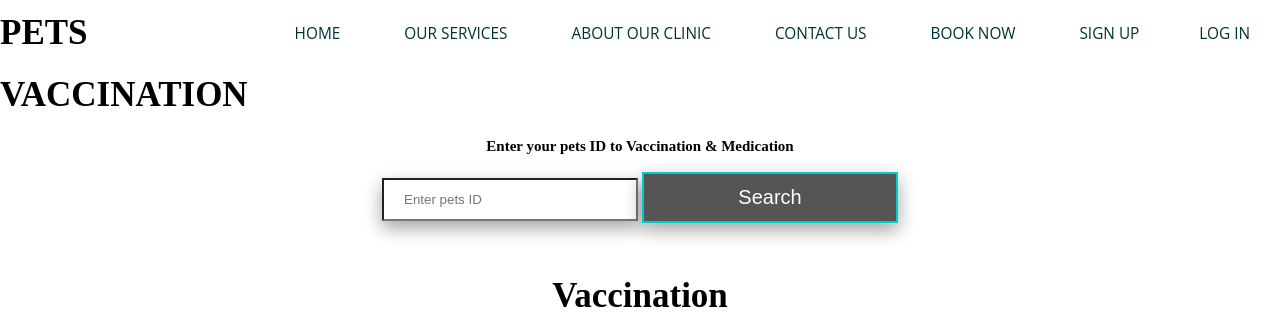
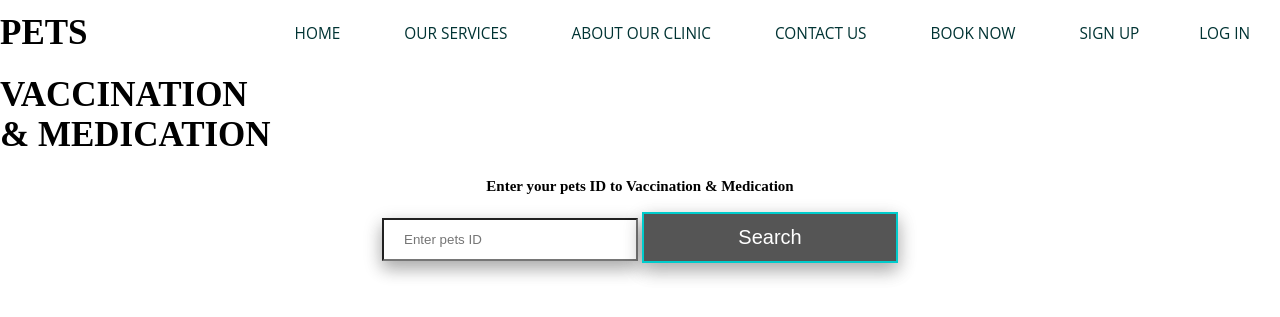
Before and after one commit to Latrobe-IT-2021-Project3AB-Team-PASS/web, a PHP site: page /petsVaccination.php in a window 1280 px wide. Shown: the part 80-397 px from the top of the page. Run offline with PHP 8.4, Linux system fonts and the light colour scheme; data that the repository does not hold is empty.

Commit message:
Update petsVaccination.php

```diff
--- a/petsVaccination.php
+++ b/petsVaccination.php
@@ -4,9 +4,10 @@
 
 ?>
 <link rel="stylesheet" href="CSS/formstyle.css">
-<title>MY PETS/title></title>
+<title>VACCINATION & MEDICATION</title>
 
-	<h1>PETS VACCINATION</h1>
+	<h1>PETS VACCINATION
+	<br>& MEDICATION</h1>
 
 <style>
 th, td {
```
